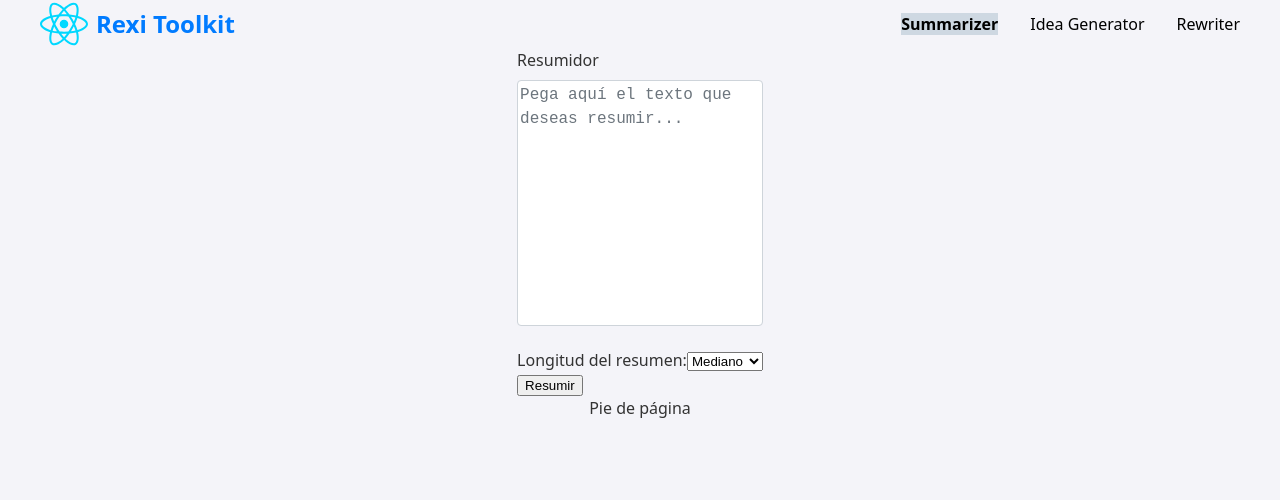
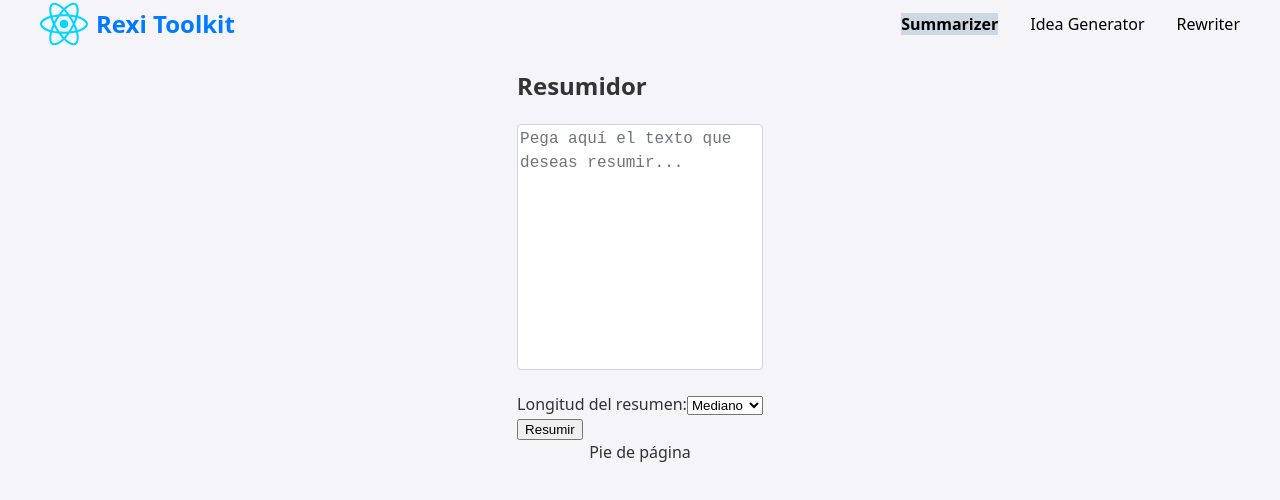
Before and after one commit to OsOsorioP/Orzalia, a React (Vite) app: page /summarizer in a window 1280 px wide. Shown: the top 500 px of the page. Built offline with nearby package versions, Linux system fonts and the light colour scheme; no server answers.

Commit message:
Add header to SummarizerTool for improved user guidance

```diff
--- a/src/features/summarizer/SumarizerTool.jsx
+++ b/src/features/summarizer/SumarizerTool.jsx
@@ -14,6 +14,7 @@ const SummarizerTool = () => {
 
   return (
     <main>
+      <h2>Resumidor</h2>
       <Textarea
         name="textArea"
         id="textArea"
@@ -22,7 +23,6 @@ const SummarizerTool = () => {
         placeholder="Pega aquí el texto que deseas resumir..."
         rows={10}
         disabled={isLoading}
-        label="Resumidor"
       />
       <div>
         <label htmlFor="summaryLength">Longitud del resumen:</label>
```
